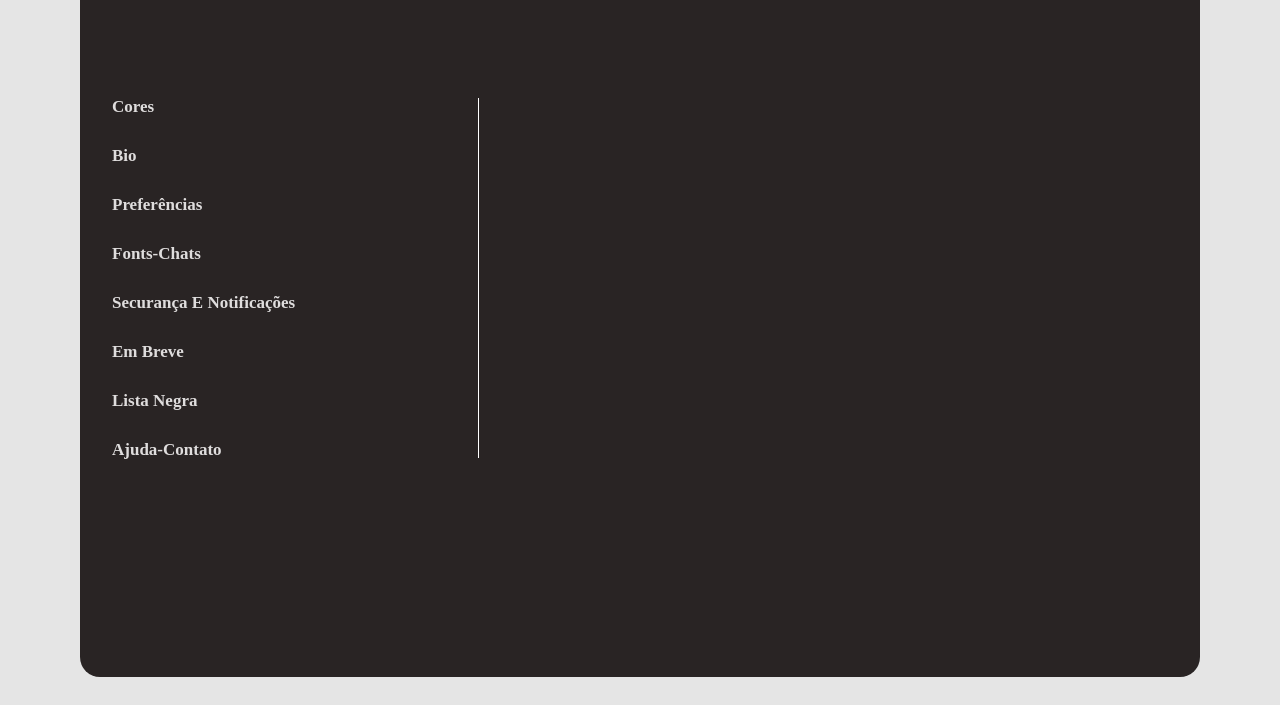
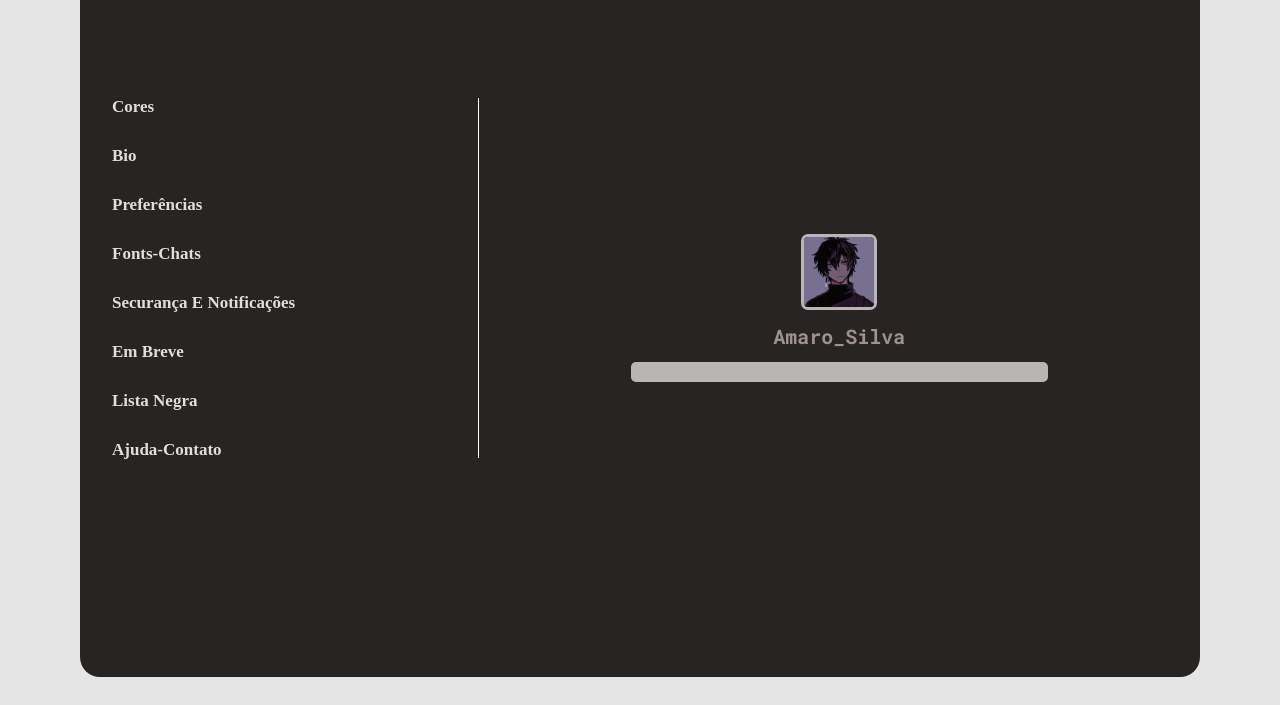
Before and after one commit to amarosilvasouza1/rede-social, a plain HTML site: page index.html in a window 1280 px wide. Both pictures are taken after a click on the button "Configuração". Shown: the part 95-800 px from the top of the page. Drawn offline with Linux system fonts and the light colour scheme.

Commit message:
feito o inforUser inicial para a bio foto e nome de usuario

```diff
--- a/src/scripts/config/createRenderConfige.js
+++ b/src/scripts/config/createRenderConfige.js
@@ -10,6 +10,11 @@ const imgVipChat = "./src/icons/vip-chat.png"
 let verify = false
 let create = false
 
+const NameUser = "Amaro_Silva"
+
+const bioMensagem = localStorage.getItem("@bio_user")
+const Bio = JSON.parse(bioMensagem)
+
 const createConfig = () => {
 
     const modalConfig = document.querySelector(".modal_config")
@@ -17,7 +22,7 @@ const createConfig = () => {
 
     const imgPelfil = document.querySelector("img")
     imgPelfil.src = img
-    imgPelfil.classList = "imgPerfil pointer"
+    imgPelfil.classList = "imgPerfil pointer img_perfil_config_info"
 
     const titleConfig = document.createElement("h2")
     titleConfig.innerText = "Configuraçao"
@@ -85,6 +90,47 @@ const renderSectionConfig = (ulListConfig, optionColor, optionBio, optionPrefere
     ulListConfig.append(optionColor, optionColor, optionBio, optionPreferences, optionFonts, optionSecurit, optionShortly, optionDarkList, optionHelp)
 
     sectionConfig.appendChild(ulListConfig)
+
+    const imgInfoPerfilClickOption = document.querySelector(".img_perfil_config_info")
+    imgInfoPerfilClickOption.addEventListener("click", () => {
+        if (create == false) {
+            createRendInfouser()
+        } else if (create == true) {
+            const closeDivRemove = document.querySelector(".Info_user_config")
+            const closeRemove = document.querySelector(".close_info")
+            closeDivRemove.removeChild(closeRemove)
+            createRendInfouser()
+        }
+    })
+
+    const createRendInfouser = () => {
+        const InfoUserConteiner = document.querySelector(".Info_user_config")
+
+        const createDivInfoUser = document.createElement("div")
+        createDivInfoUser.classList = "info_div_user close_info"
+
+        const createDivPInfoUser = document.createElement("div")
+        createDivPInfoUser.classList = "div_p_info_user"
+
+        const createImgInfoUser = document.createElement("img")
+        createImgInfoUser.src = img
+        createImgInfoUser.classList = "imgPerfil perfil_info_user"
+
+        const createNameInfoUser = document.createElement("p")
+        createNameInfoUser.innerText = NameUser
+        createNameInfoUser.classList = "name_user_info"
+
+        const createBioInfoUser = document.createElement("p")
+        createBioInfoUser.innerText = Bio
+        createBioInfoUser.classList = "Bio_info_user"
+
+        createDivPInfoUser.append(createBioInfoUser)
+        createDivInfoUser.append(createImgInfoUser, createNameInfoUser, createDivPInfoUser)
+        InfoUserConteiner.append(createDivInfoUser)
+
+        create = true
+    }
+    createRendInfouser()
 }
 
 const createRenderColorConfig = () => {
@@ -273,6 +319,7 @@ const createRenderComeSoonConfig = () => {
     createDivComeSoon.append(createUlComeSoon)
     comeSoonConteiner.append(createDivComeSoon)
 
+
     create = true
 }
 
--- a/src/scripts/config/data.config.js
+++ b/src/scripts/config/data.config.js
@@ -127,11 +127,11 @@ const preferencesUser = [
     },
 
     {
-        hobbie: "#"
+        hobbie: "#Amizade"
     },
 
     {
-        hobbie: "#"
+        hobbie: "#Comversa"
     },
     {
         hobbie: "#"
--- a/src/styles/config.css
+++ b/src/styles/config.css
@@ -152,6 +152,43 @@
     gap: 1rem;
 }
 
+.info_div_user  {
+    width: 80%;
+    height: 70%;
+    display: flex;
+    align-items: center;
+    justify-content: center;
+    flex-direction: column;
+    gap: 1rem;
+}
+
+.perfil_info_user {
+    border-radius: 7px;
+    border: 3px solid rgb(184, 181, 181);
+    width: 70px;
+}
+
+.name_user_info {
+    color: rgb(158, 145, 145);
+    font-size: 20px;
+    font-weight: 800;
+    font-family: var(--font-roboto-mono);
+}
+
+.div_p_info_user {
+    background-color: rgb(184, 181, 181);
+    color: black;
+    width: 80%;
+    border-radius: 5px;
+    padding-left: 7px;
+    padding-right: 7px;
+    padding-top: 10px;
+    padding-bottom: 10px;
+
+    font-weight: 500;
+    font-family:'Gill Sans', 'Gill Sans MT', Calibri, 'Trebuchet MS', sans-serif;
+}
+
 @keyframes optionAnimation {
 
     0% {
```
